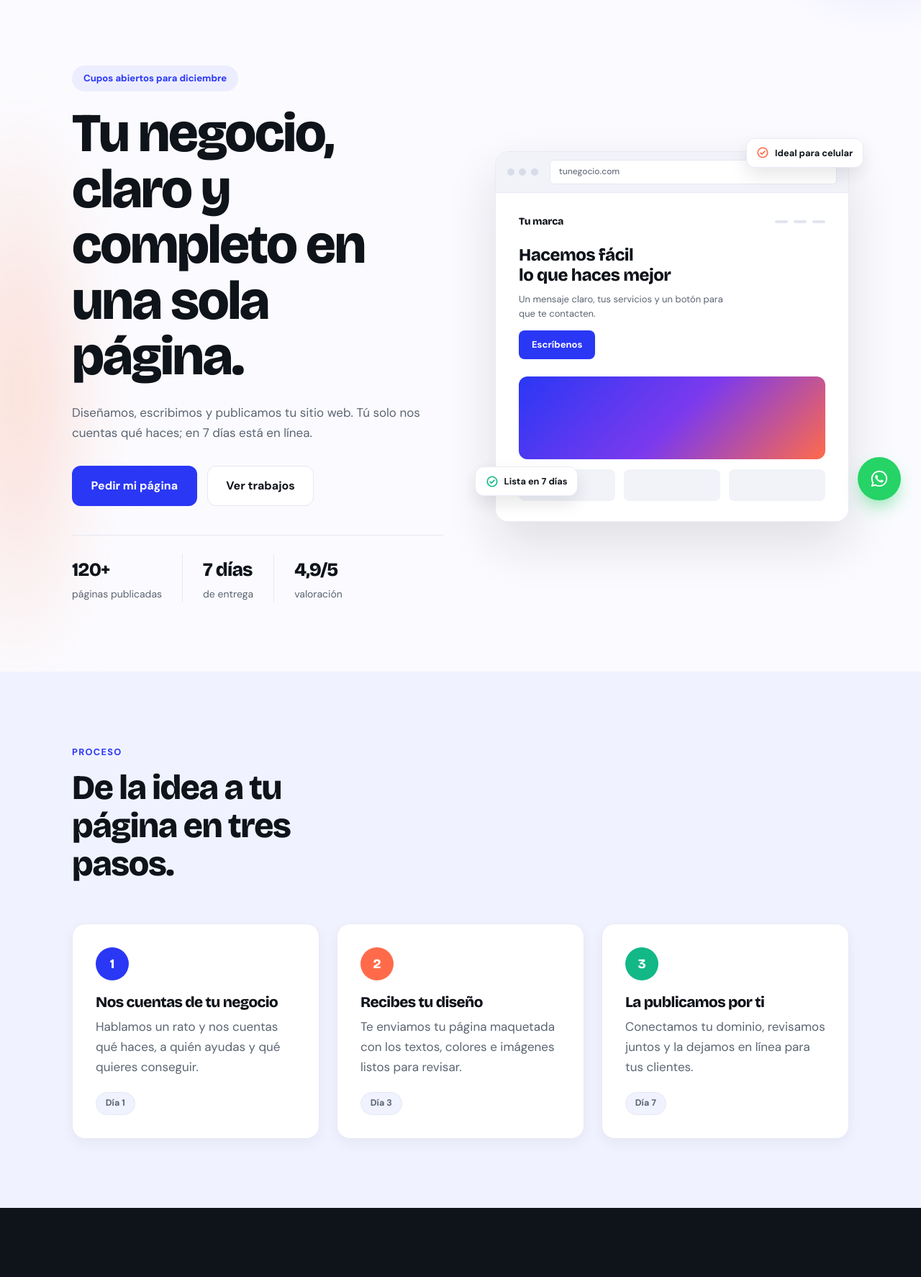
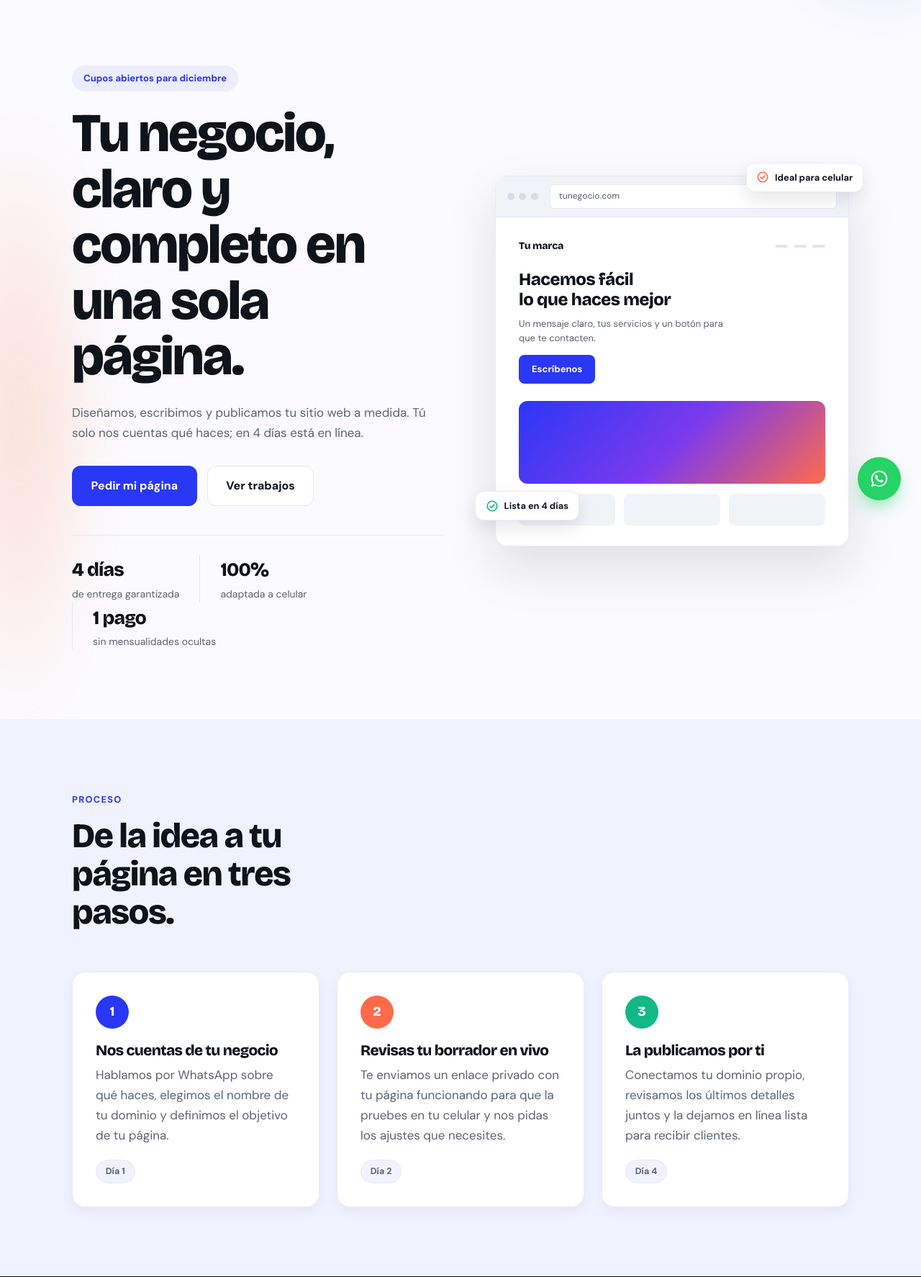
Before and after one commit to Anthonysystemas/mi-web-amedida, a PHP site: page / in a window 1280 px wide. Shown: the part 77-1851 px from the top of the page at 72% size. Run offline with PHP 8.4, Linux system fonts and the light colour scheme.

Commit message:
Actualizacion de textos y tiempos de entrega

```diff
--- a/index.php
+++ b/index.php
@@ -90,8 +90,8 @@ function e($texto): string
                     <h1 class="display">Tu negocio, claro y completo en una sola página.</h1>
 
                     <p class="lead">
-                        Diseñamos, escribimos y publicamos tu sitio web. Tú solo nos cuentas
-                        qué haces; en 7 días está en línea.
+                        Diseñamos, escribimos y publicamos tu sitio web a medida. Tú solo
+                        nos cuentas qué haces; en 4 días está en línea.
                     </p>
 
                     <div class="hero__actions">
@@ -100,9 +100,9 @@ function e($texto): string
                     </div>
 
                     <div class="hero-stats">
-                        <div><strong>120+</strong><span>páginas publicadas</span></div>
-                        <div><strong>7 días</strong><span>de entrega</span></div>
-                        <div><strong>4,9/5</strong><span>valoración</span></div>
+                        <div><strong>4 días</strong><span>de entrega garantizada</span></div>
+                        <div><strong>100%</strong><span>adaptada a celular</span></div>
+                        <div><strong>1 pago</strong><span>sin mensualidades ocultas</span></div>
                     </div>
                 </div>
 
@@ -157,7 +157,7 @@ function e($texto): string
                         <span class="badge__icon">
                             <svg viewBox="0 0 24 24" width="18" height="18" fill="none" stroke="currentColor" stroke-width="2.2" stroke-linecap="round" stroke-linejoin="round"><circle cx="12" cy="12" r="9"/><path d="M8 12.3l2.6 2.6L16 9.4"/></svg>
                         </span>
-                        Lista en 7 días
+                        Lista en 4 días
                     </span>
                 </div>
 
@@ -176,20 +176,20 @@ function e($texto): string
                     <article class="card reveal">
                         <span class="circle circle--blue">1</span>
                         <h3>Nos cuentas de tu negocio</h3>
-                        <p>Hablamos un rato y nos cuentas qué haces, a quién ayudas y qué quieres conseguir.</p>
+                        <p>Hablamos por WhatsApp sobre qué haces, elegimos el nombre de tu dominio y definimos el objetivo de tu página.</p>
                         <span class="tag">Día 1</span>
                     </article>
                     <article class="card reveal">
                         <span class="circle circle--coral">2</span>
-                        <h3>Recibes tu diseño</h3>
-                        <p>Te enviamos tu página maquetada con los textos, colores e imágenes listos para revisar.</p>
-                        <span class="tag">Día 3</span>
+                        <h3>Revisas tu borrador en vivo</h3>
+                        <p>Te enviamos un enlace privado con tu página funcionando para que la pruebes en tu celular y nos pidas los ajustes que necesites.</p>
+                        <span class="tag">Día 2</span>
                     </article>
                     <article class="card reveal">
                         <span class="circle circle--mint">3</span>
                         <h3>La publicamos por ti</h3>
-                        <p>Conectamos tu dominio, revisamos juntos y la dejamos en línea para tus clientes.</p>
-                        <span class="tag">Día 7</span>
+                        <p>Conectamos tu dominio propio, revisamos los últimos detalles juntos y la dejamos en línea lista para recibir clientes.</p>
+                        <span class="tag">Día 4</span>
                     </article>
                 </div>
             </div>
```
